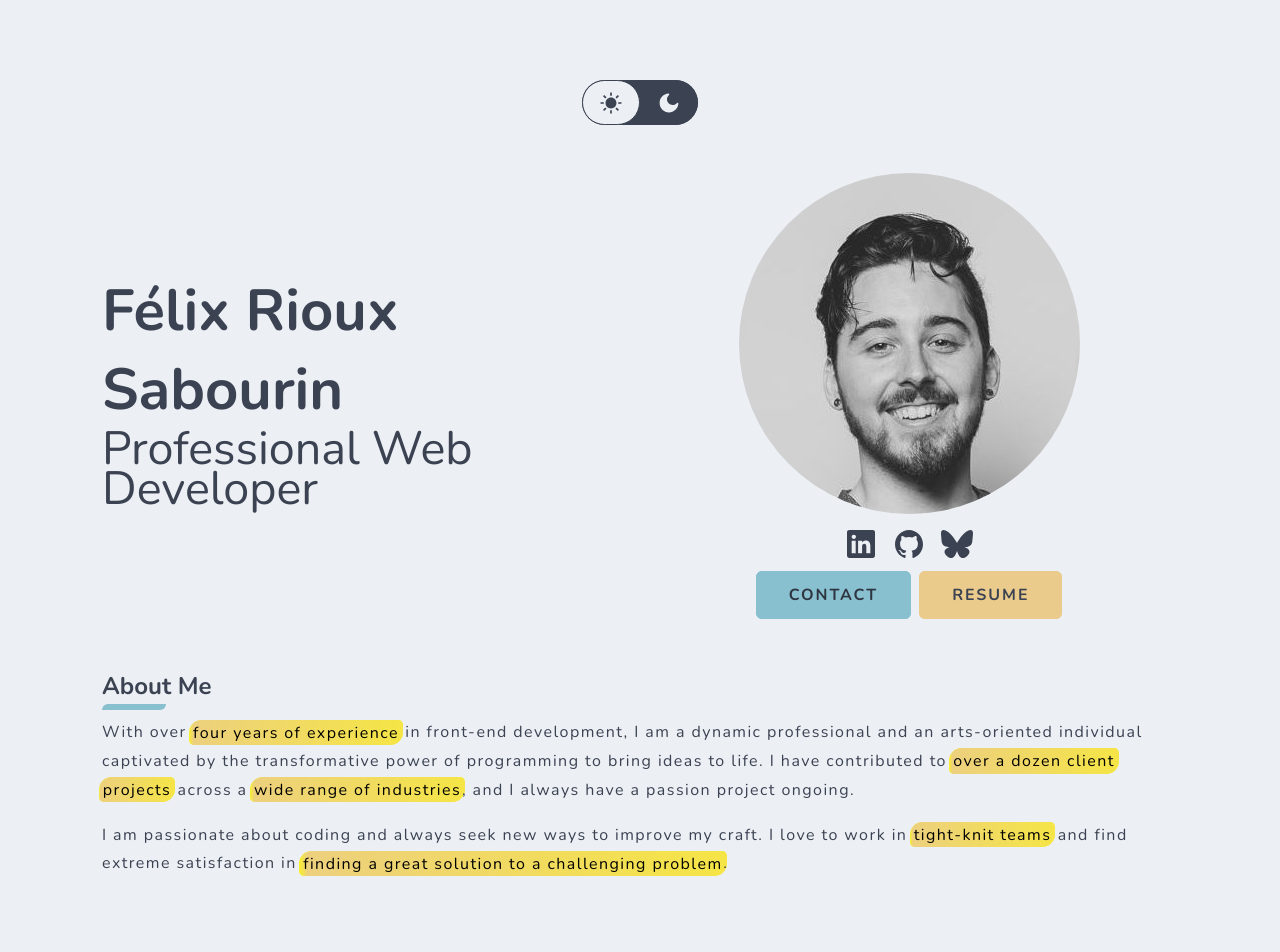
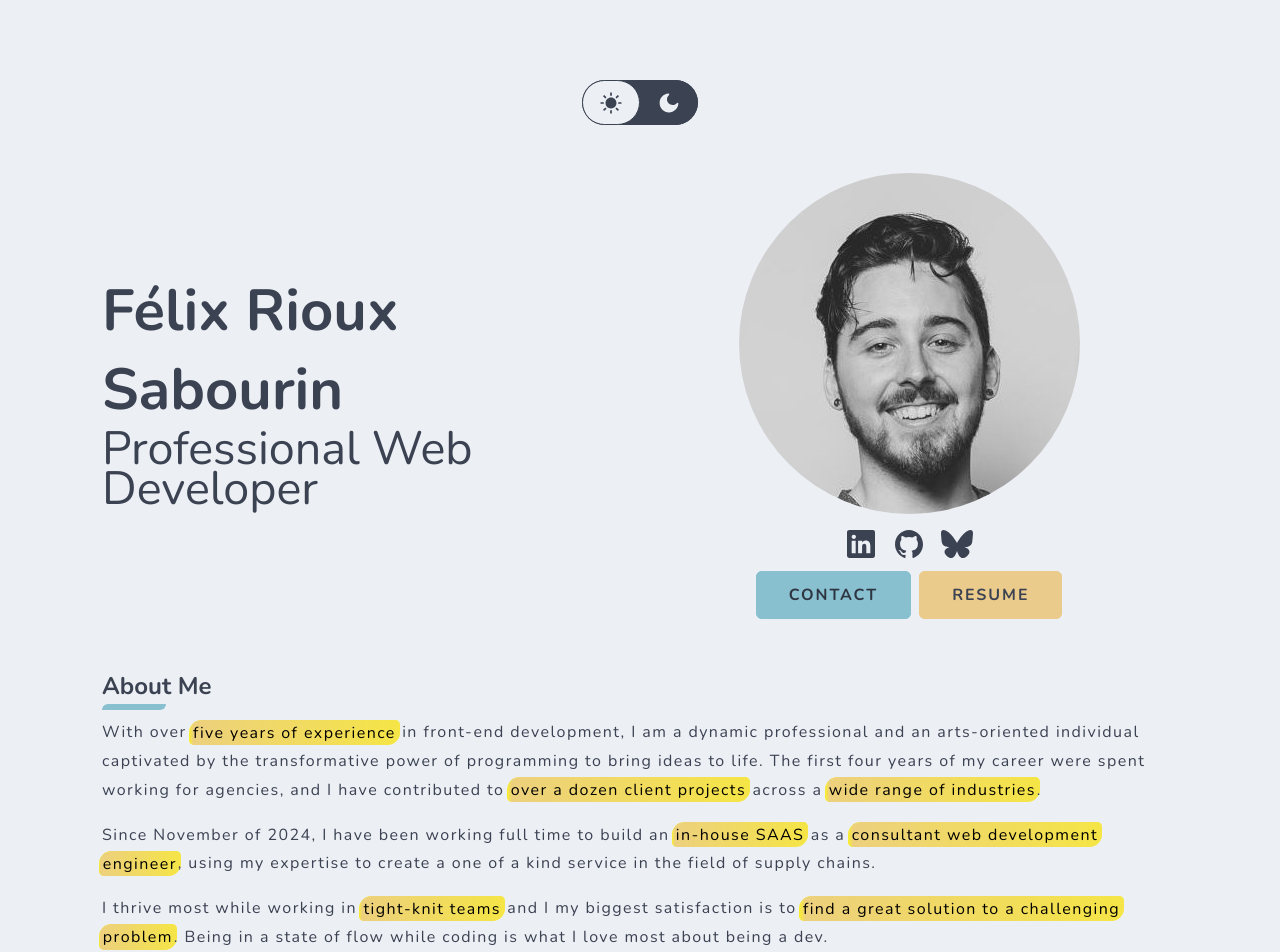
Before and after one commit to FelixPriori/next-portfolio, a Next.js app: page / in a window 1280 px wide. Shown: the top 952 px of the page. Built offline with nearby package versions, Linux system fonts and the light colour scheme.

Commit message:
updates about section

```diff
--- a/src/app/_sections/AboutSection.tsx
+++ b/src/app/_sections/AboutSection.tsx
@@ -7,18 +7,24 @@ export default function AboutSection() {
 				<h2 className={styles.subtitle}>About Me</h2>
 			</div>
 			<Paragraph>
-				With over <Mark>four years of experience</Mark> in front-end
+				With over <Mark>five years of experience</Mark> in front-end
 				development, I am a dynamic professional and an arts-oriented individual
 				captivated by the transformative power of programming to bring ideas to
-				life. I have contributed to <Mark>over a dozen client projects</Mark>{' '}
-				across a <Mark>wide range of industries</Mark>, and I always have a
-				passion project ongoing.
+				life. The first four years of my career were spent working for agencies,
+				and I have contributed to <Mark>over a dozen client projects</Mark>{' '}
+				across a <Mark>wide range of industries</Mark>.
 			</Paragraph>
 			<Paragraph>
-				I am passionate about coding and always seek new ways to improve my
-				craft. I love to work in <Mark>tight-knit teams</Mark> and find extreme
-				satisfaction in{' '}
-				<Mark>finding a great solution to a challenging problem</Mark>.
+				Since November of 2024, I have been working full time to build an{' '}
+				<Mark>in-house SAAS</Mark> as a{' '}
+				<Mark>consultant web development engineer</Mark>, using my expertise to
+				create a one of a kind service in the field of supply chains.
+			</Paragraph>
+			<Paragraph>
+				I thrive most while working in <Mark>tight-knit teams</Mark> and I my
+				biggest satisfaction is to{' '}
+				<Mark>find a great solution to a challenging problem</Mark>. Being in a
+				state of flow while coding is what I love most about being a dev.
 			</Paragraph>
 		</section>
 	)
```
